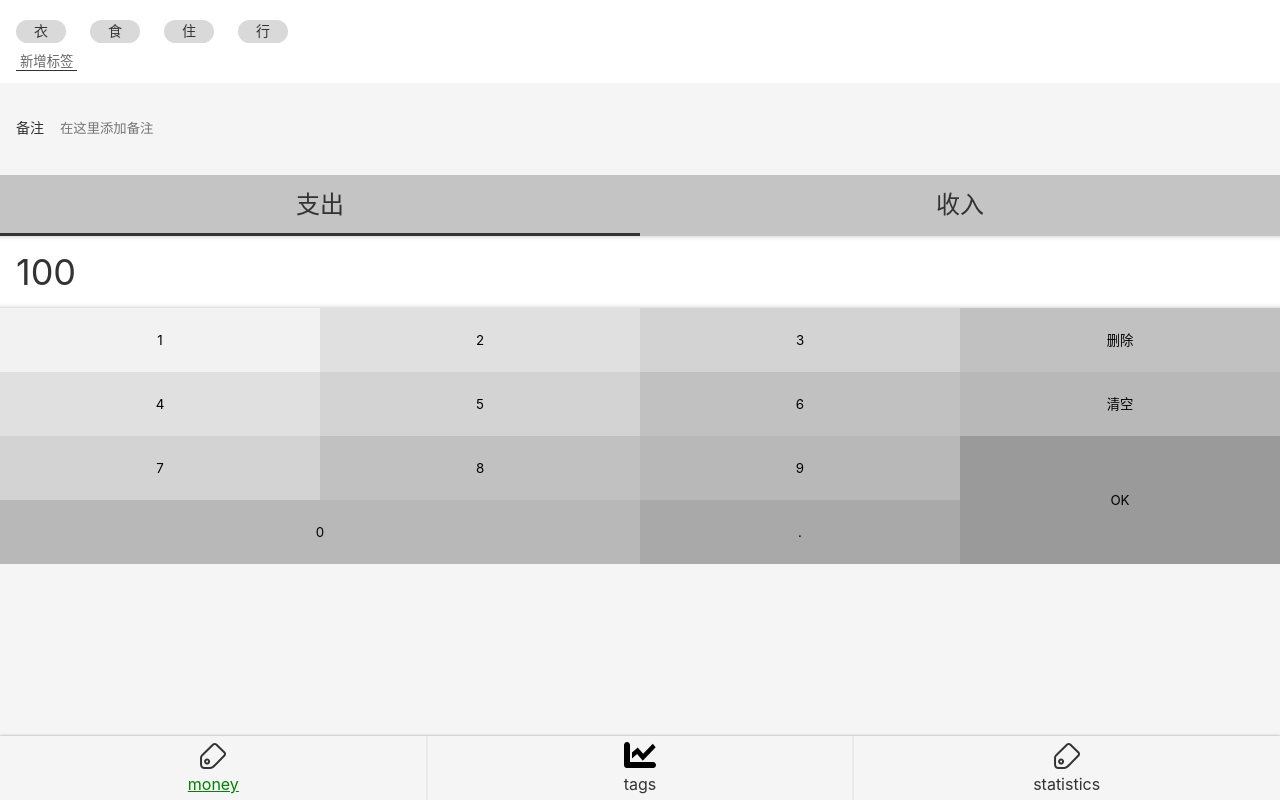
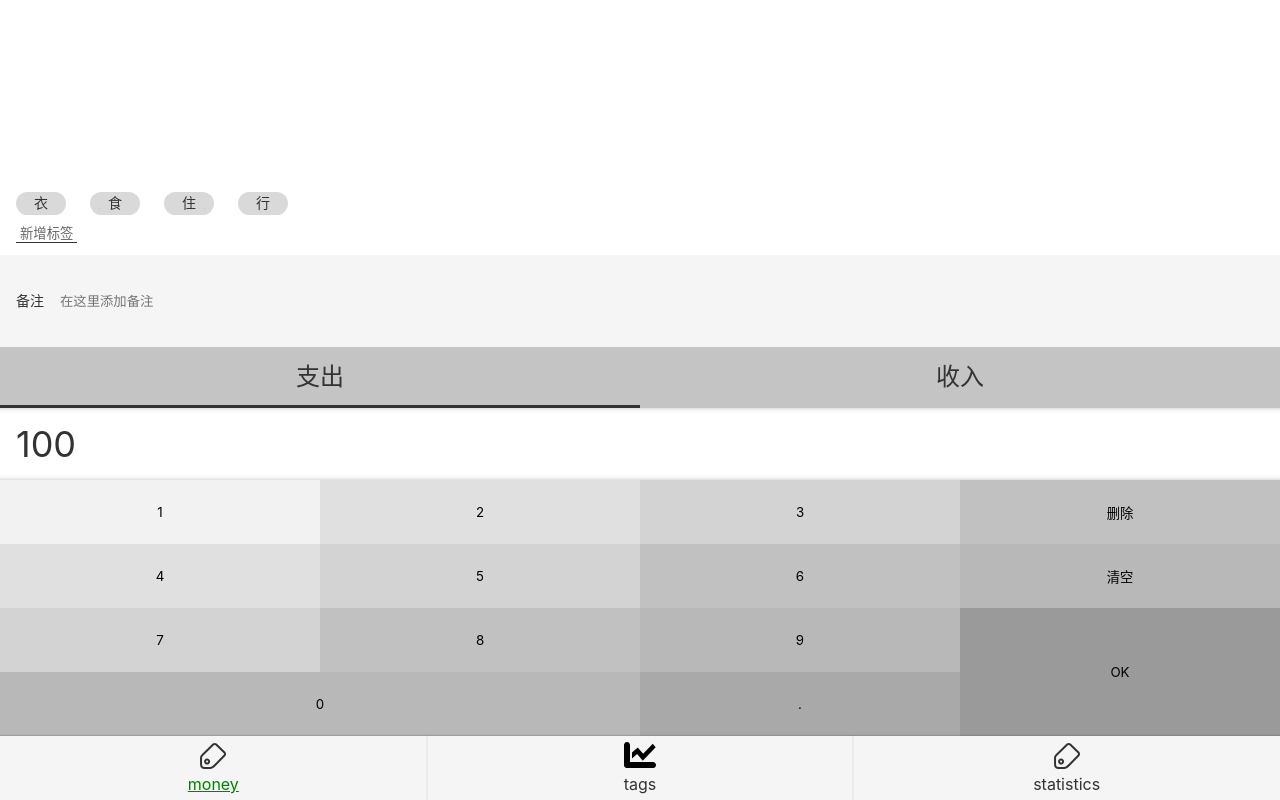
Before and after one commit to falanter/morney-1, a React app: page /#/money in a window 1280 px wide. Built offline with nearby package versions, Linux system fonts and the light colour scheme.

Commit message:
Money.tsx UI 完成

```diff
--- a/src/components/Layout.tsx
+++ b/src/components/Layout.tsx
@@ -2,7 +2,7 @@
 import Nav from "./Nav"
 
 const Wrapper=styled.div`
-  /* border: 1px solid #ccc; */
+  /* border: 1px solid red; */
   min-height: 100vh;
   display: flex;
   flex-direction: column;
@@ -10,12 +10,13 @@
 const Main=styled.div`
   /* border: 1px solid green; */
   flex-grow: 1;
+  /* color: red; */
   overflow: auto;
 `;
 const Layout=(props:any)=>{
     return(
         <Wrapper>
-            <Main>
+            <Main className={props.className}>
                 {props.children}
             </Main>
             <Nav />
--- a/src/view/Money.tsx
+++ b/src/view/Money.tsx
@@ -4,6 +4,11 @@
 const TagSection=styled.section`
   background-color:#fff;
   padding:12px 16px;
+  flex-grow: 1;
+  display: flex;
+  flex-direction: column;
+  justify-content: flex-end;  //尽量靠下
+  align-items: flex-start;    //内容尽量靠左
   ol{
     margin: 0 -12px;
     li{
@@ -118,10 +123,14 @@
     }
   }
 `
+const MyLayout=styled(Layout)`
+  display: flex;
+  flex-direction: column;
+`
 
 function Tags(){
     return(
-      <Layout>
+      <MyLayout>
         <TagSection>
           <ol>
             <li>衣</li>
@@ -162,7 +171,7 @@
             <button>.</button>
           </div>
         </NumberPadSection>
-      </Layout>
+      </MyLayout>
     );
 }
 export default Tags;
```
